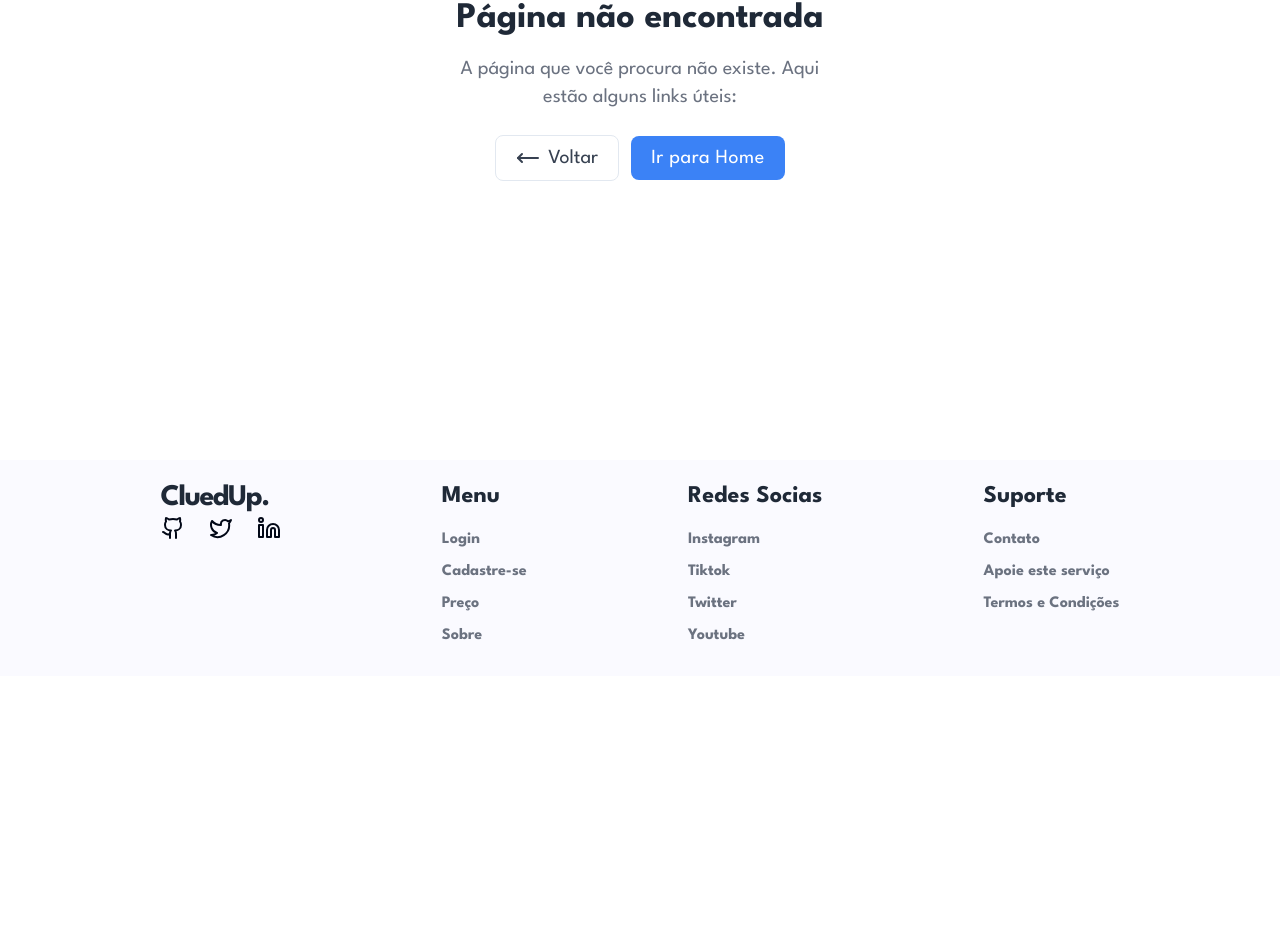
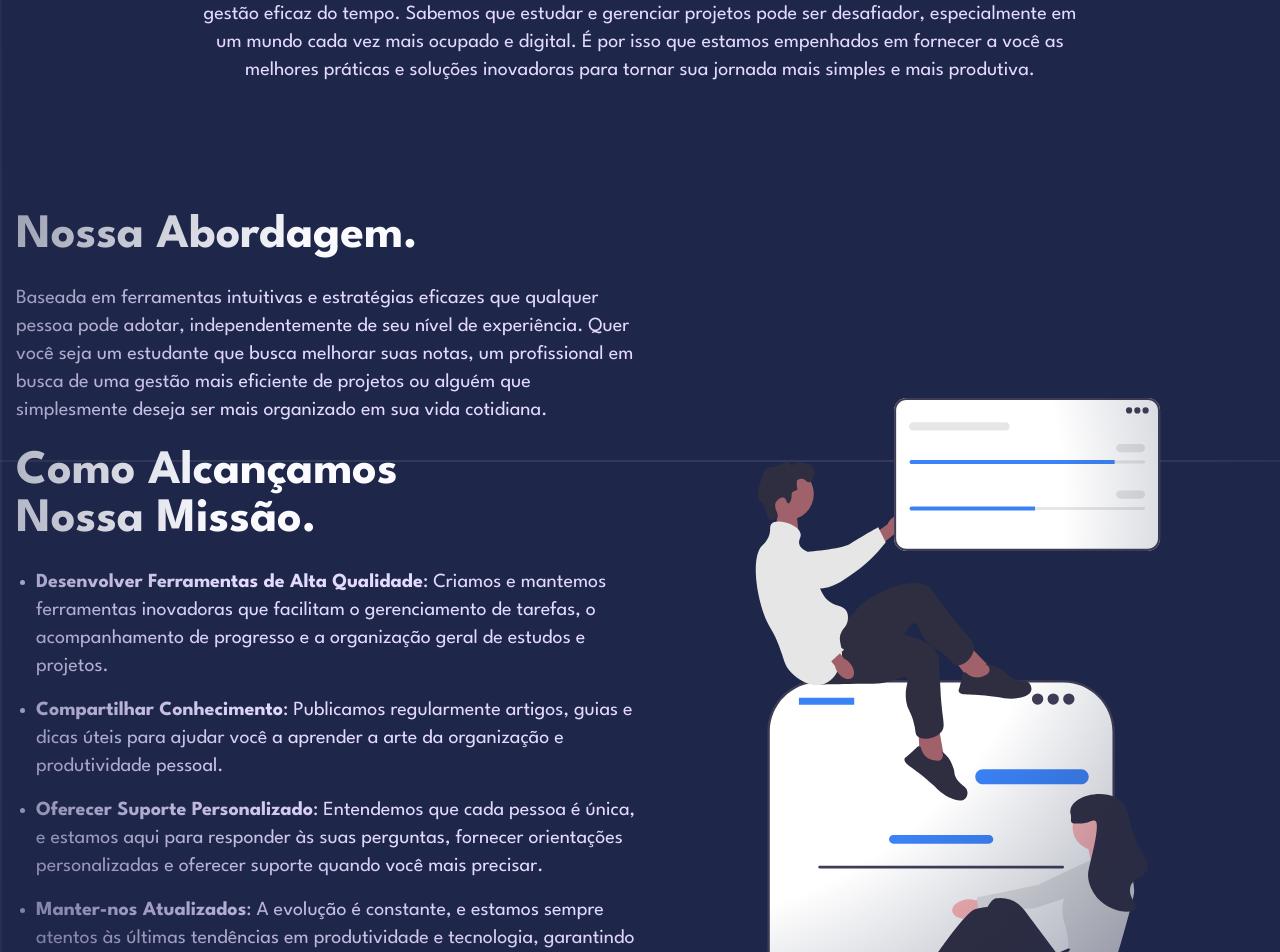
Before and after one commit to Sellucas/CluedUp, a Next.js app: page /about in a window 1280 px wide. Before the commit this address had no page. Shown: the part 340-1292 px from the top of the page. Before the commit the page ends 1016 px from the top, so only its background shows below. Built offline with nearby package versions, Linux system fonts and the light colour scheme.

Commit message:
feat: about page

```diff
--- /dev/null
+++ b/app/(routes)/about/page.tsx
@@ -0,0 +1,92 @@
+import Image from 'next/image'
+
+const AboutPage = () => {
+  return (
+    <div className="hero bg-[#1E2749]">
+      <div className="radial absolute w-full h-full z-10" />
+      <section className="pt-32 md:pt-48 pb-32 flex flex-col justify-center items-center p-4">
+        <div className="max-w-7xl text-center flex flex-col gap-6 z-40">
+          <h1 className="text-4xl md:text-5xl lg:text-8xl font-bold text-[#FAFAFF]">
+            Nossa Missão
+          </h1>
+          <p className="text-xl text-[#E4D9FF] max-w-4xl">
+            Acreditamos que o sucesso é alcançado através do planejamento
+            cuidadoso, da organização sólida e da gestão eficaz do tempo.
+            Sabemos que estudar e gerenciar projetos pode ser desafiador,
+            especialmente em um mundo cada vez mais ocupado e digital. É por
+            isso que estamos empenhados em fornecer a você as melhores práticas
+            e soluções inovadoras para tornar sua jornada mais simples e mais
+            produtiva.
+          </p>
+        </div>
+        <div className="grid lg:grid-cols-2 max-w-7xl mt-32">
+          <div className="flex flex-col gap-6">
+            <h1 className="text-2xl md:text-3xl lg:text-5xl font-bold text-[#FAFAFF]">
+              Nossa Abordagem.
+            </h1>
+            <p className="text-xl text-[#E4D9FF]">
+              Baseada em ferramentas intuitivas e estratégias eficazes que
+              qualquer pessoa pode adotar, independentemente de seu nível de
+              experiência. Quer você seja um estudante que busca melhorar suas
+              notas, um profissional em busca de uma gestão mais eficiente de
+              projetos ou alguém que simplesmente deseja ser mais organizado em
+              sua vida cotidiana.
+            </p>
+            <h2 className="text-2xl md:text-3xl lg:text-5xl font-bold text-[#FAFAFF]">
+              Como Alcançamos <br /> Nossa Missão.
+            </h2>
+            <ol className="text-xl text-[#E4D9FF] list-disc flex flex-col gap-4 ml-5">
+              <li>
+                <span className="font-bold">
+                  Desenvolver Ferramentas de Alta Qualidade
+                </span>
+                : Criamos e mantemos ferramentas inovadoras que facilitam o
+                gerenciamento de tarefas, o acompanhamento de progresso e a
+                organização geral de estudos e projetos.
+              </li>
+              <li>
+                <span className="font-bold">Compartilhar Conhecimento</span>:
+                Publicamos regularmente artigos, guias e dicas úteis para ajudar
+                você a aprender a arte da organização e produtividade pessoal.
+              </li>
+              <li>
+                <span className="font-bold">
+                  Oferecer Suporte Personalizado
+                </span>
+                : Entendemos que cada pessoa é única, e estamos aqui para
+                responder às suas perguntas, fornecer orientações personalizadas
+                e oferecer suporte quando você mais precisar.
+              </li>
+              <li>
+                <span className="font-bold">Manter-nos Atualizados</span>: A
+                evolução é constante, e estamos sempre atentos às últimas
+                tendências em produtividade e tecnologia, garantindo que você
+                tenha acesso às soluções mais recentes.
+              </li>
+            </ol>
+            <h2 className="text-2xl md:text-3xl lg:text-5xl font-bold text-[#FAFAFF]">
+              Junte-se a Nós.
+            </h2>
+            <p className="text-xl text-[#E4D9FF]">
+              Queremos convidar você a fazer parte da comunidade da [Nome do seu
+              site] e a embarcar nesta jornada de aprimoramento pessoal conosco.
+              Juntos, podemos transformar a maneira como você aborda seus
+              estudos e projetos, capacitando-o a alcançar seus objetivos de
+              forma mais eficaz e gratificante.
+            </p>
+          </div>
+          <div className="flex justify-center items-center mt-12 lg:mt-0">
+            <Image
+              src={'/organization.svg'}
+              alt="Organization"
+              width={900}
+              height={1}
+            />
+          </div>
+        </div>
+      </section>
+    </div>
+  )
+}
+
+export default AboutPage
--- a/app/(routes)/contact/page.tsx
+++ /dev/null
@@ -1,5 +0,0 @@
-const ContactPage = () => {
-  return <div>ContactPage</div>
-}
-
-export default ContactPage
--- a/app/globals.css
+++ b/app/globals.css
@@ -38,7 +38,7 @@ gray: #30343F
 }
 
 .radial {
-  background: radial-gradient(circle at center, transparent 0%, #1E2749 100%);
+  background: radial-gradient(circle at center, transparent 40%, #1E2749 100%);
 }
 
 .banner {
```
Also changed, not shown: public/organization.svg (added).
